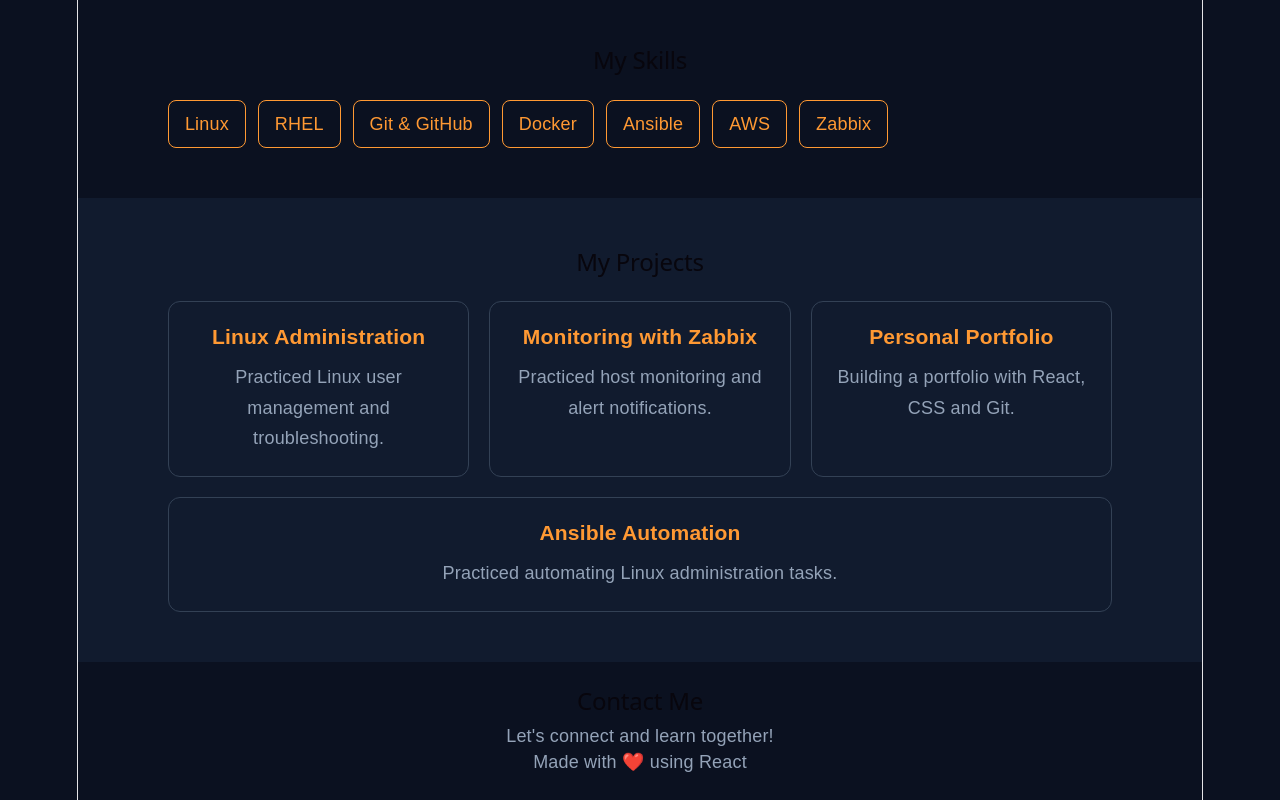
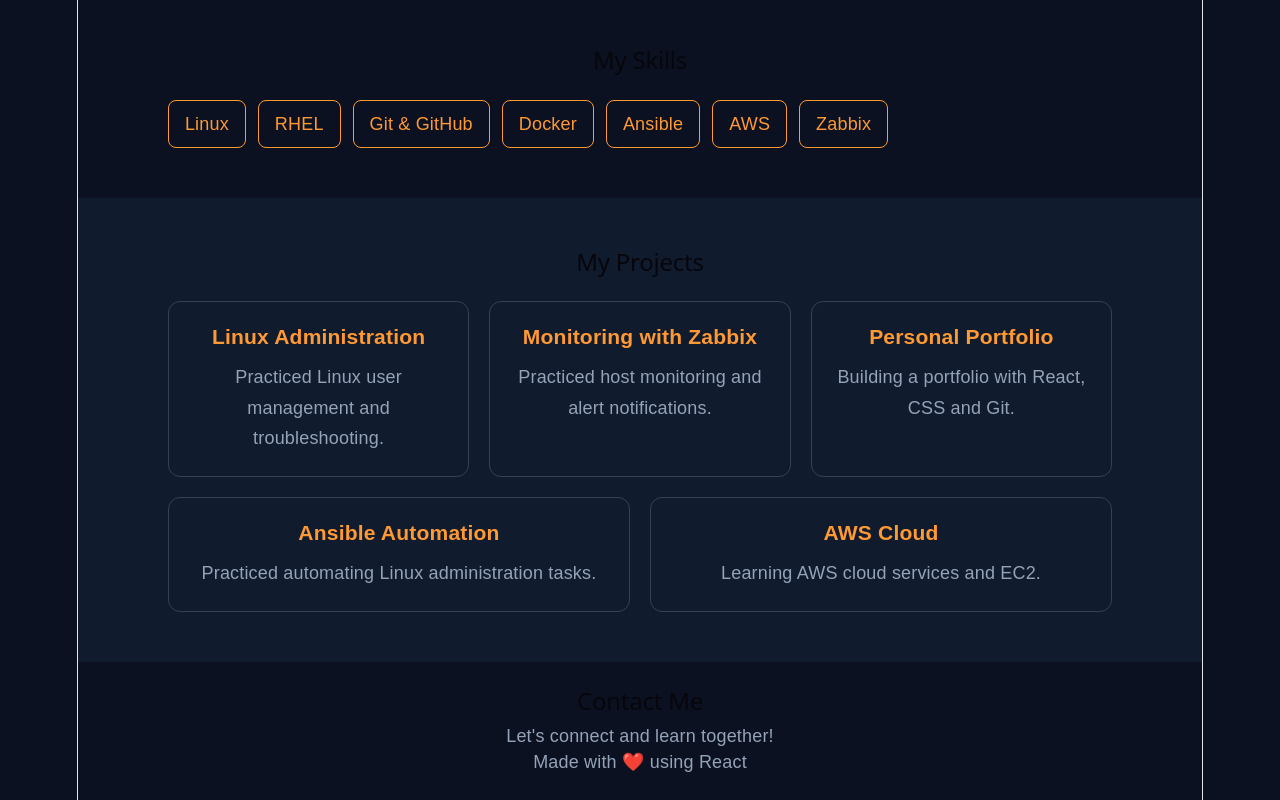
Before and after one commit to Yog18/Yog_portfolio, a React app: page / in a window 1280 px wide. Shown: the part 875-1675 px from the top of the page. Built offline with nearby package versions, Linux system fonts and the light colour scheme; the HTML template or start-up script is replaced by a standard one.

Commit message:
Make project cards data-driven

```diff
--- a/src/components/Projects.jsx
+++ b/src/components/Projects.jsx
@@ -9,7 +9,6 @@
 }
 
 function Projects() {
-
   const projects = [
     {
       title: "Linux Administration",
@@ -26,6 +25,10 @@
     {
       title: "Ansible Automation",
       description: "Practiced automating Linux administration tasks."
+    },
+    {
+      title: "AWS Cloud",
+      description: "Learning AWS cloud services and EC2."
     }
   ];
 
@@ -34,7 +37,6 @@
       <h2>My Projects</h2>
 
       <div className="project-list">
-
         {projects.map((project) => (
           <ProjectCard
             key={project.title}
@@ -42,7 +44,6 @@
             description={project.description}
           />
         ))}
-
       </div>
     </section>
   );
```
Lines whose indentation alone changed are shown as unchanged.
